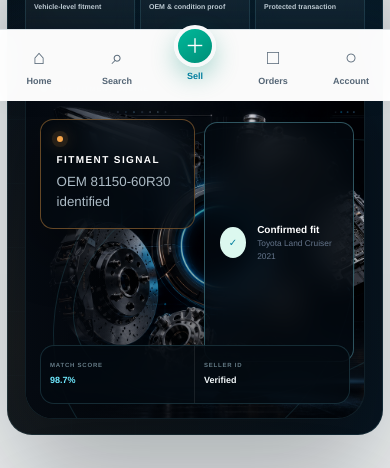
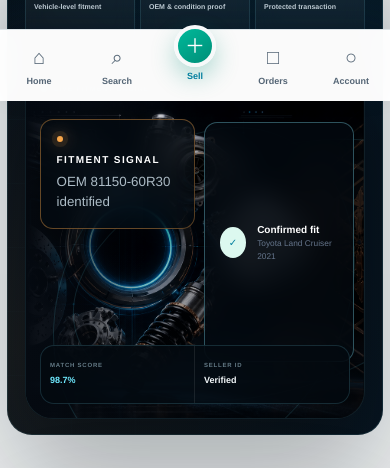
Before and after one commit to libertylightllc-ctrl/partloop, a Next.js app: page / in a window 390 px wide. Shown: the part 743-1211 px from the top of the page. Built offline with nearby package versions, Linux system fonts and the light colour scheme; no server answers.

Commit message:
Refine flagship hero artwork crop

```diff
--- a/app/premium.css
+++ b/app/premium.css
@@ -1384,11 +1384,12 @@ button:focus-visible, a:focus-visible, input:focus-visible, select:focus-visible
   box-shadow: 0 32px 80px rgba(0,0,0,.36), inset 0 0 0 1px rgba(255,255,255,.02);
 }
 .premium-hero > img {
-  width: 119%;
+  width: 150%;
   height: 100%;
-  object-position: 78% center;
-  transform: translateX(-5%);
-}
+  object-position: 100% center;
+  transform: translateX(-33.4%);
+}
+[dir="rtl"] .premium-hero > img { transform: translateX(33.4%) scaleX(-1); }
 .visual-command-head {
   position: absolute;
   z-index: 4;
@@ -1707,10 +1708,11 @@ button:focus-visible, a:focus-visible, input:focus-visible, select:focus-visible
     margin-top: 23px;
   }
   .premium-hero > img {
-    width: 143%;
-    object-position: 82% center;
-    transform: translateX(-18%);
-  }
+    width: 158%;
+    object-position: 100% center;
+    transform: translateX(-36.8%);
+  }
+  [dir="rtl"] .premium-hero > img { transform: translateX(36.8%) scaleX(-1); }
   .scan-main { top: 14%; width: 155px; }
   .scan-fit { top: 15%; max-width: 170px; }
   .market-pulse { display: none; }
```
